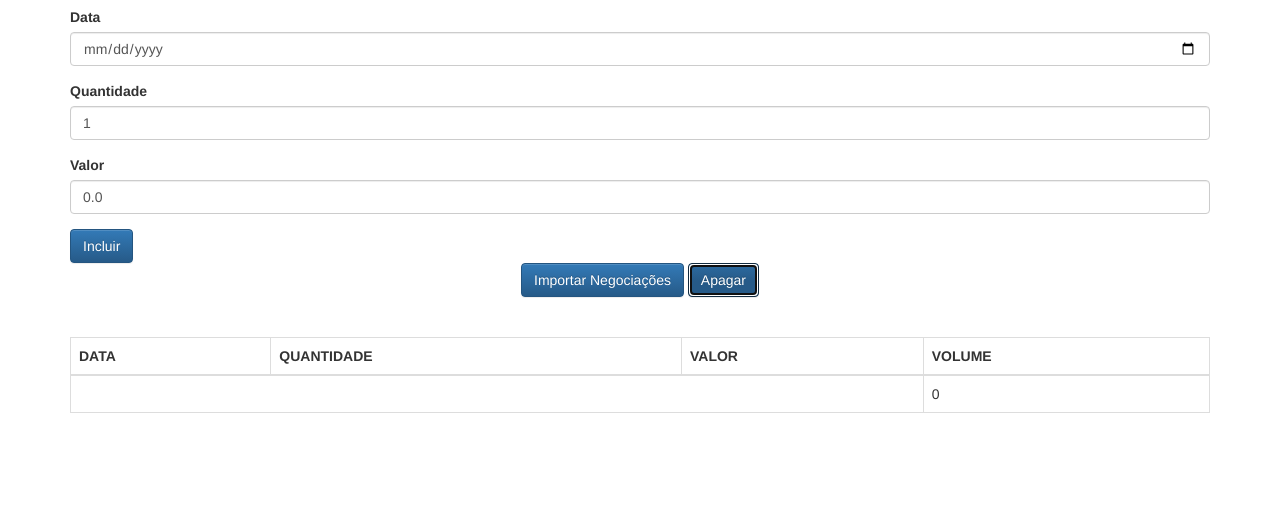
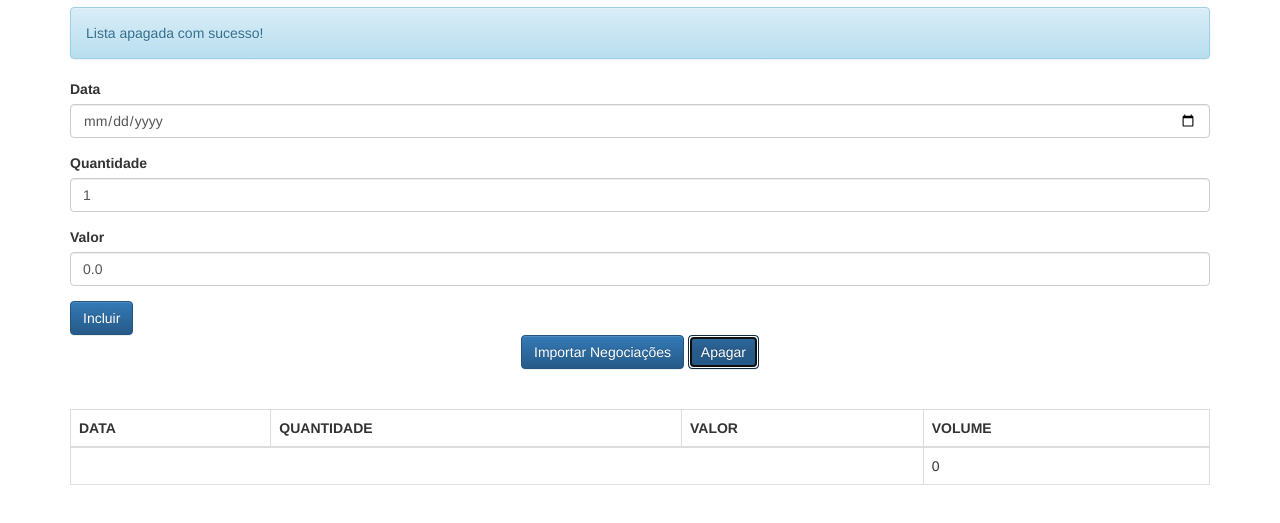
Before and after one commit to tiagomsdev/quotas, a plain HTML site: page client/index.html in a window 1280 px wide. Both pictures are taken after a click on the button "Apagar". Shown: the part 63-586 px from the top of the page. Drawn offline with Linux system fonts and the light colour scheme.

Commit message:
NegociacaoView auto update

```diff
--- a/client/index.html
+++ b/client/index.html
@@ -37,7 +37,7 @@
         <button class="btn btn-primary text-center" type="button">
             Importar Negociações
         </button>
-        <button class="btn btn-primary text-center" type="button">
+        <button onclick="negociacaoController.apaga()" class="btn btn-primary text-center" type="button">
             Apagar
         </button>
     </div>
--- a/client/js/app/controllers/NegociacaoController.js
+++ b/client/js/app/controllers/NegociacaoController.js
@@ -5,7 +5,7 @@ class NegociacaoController{
         this._inputData = $('#data');
         this._inputQuantidade = $('#quantidade');
         this._inputValor = $('#valor');
-        this._listaNegociacao = new ListaNegociacao();
+        this._listaNegociacao = new ListaNegociacao(model => this._negociacaoView.update(model));
 
         this._negociacaoView = new NegociacaoView($('#negociacoesView'));
         this._negociacaoView.update(this._listaNegociacao);
@@ -18,14 +18,21 @@ class NegociacaoController{
         event.preventDefault();
 
         this._listaNegociacao.adiciona(this._criaNegociacao());
-        this._negociacaoView.update(this._listaNegociacao);
 
-        this._mensagem.texto = 'Novo paciente adicionado com sucesso';
+        this._mensagem.texto = 'Negociacao adicionada com sucesso';
         this._mensagemView.update(this._mensagem);
 
         this._limpaFormulario();
 
         console.log(this._listaNegociacao.negociacoes);
+    }
+
+    apaga(){
+
+        this._listaNegociacao.apaga();
+
+        this._mensagem.texto = 'Lista apagada com sucesso!';
+        this._mensagemView.update(this._mensagem);
     }
 
     _limpaFormulario(){
--- a/client/js/app/models/ListaNegociacao.js
+++ b/client/js/app/models/ListaNegociacao.js
@@ -1,11 +1,18 @@
 class ListaNegociacao{
-    constructor(){
+    constructor(updateNegociacao){
         this._listaNegociacoes = [];
+        this._updateNegociacao = updateNegociacao;
     }
 
     adiciona(negociacao){
 
         this._listaNegociacoes.push(negociacao);
+        this._updateNegociacao(this);
+    }
+
+    apaga(){
+        this._listaNegociacoes = [];
+        this._updateNegociacao(this);
     }
 
     get negociacoes(){
```
